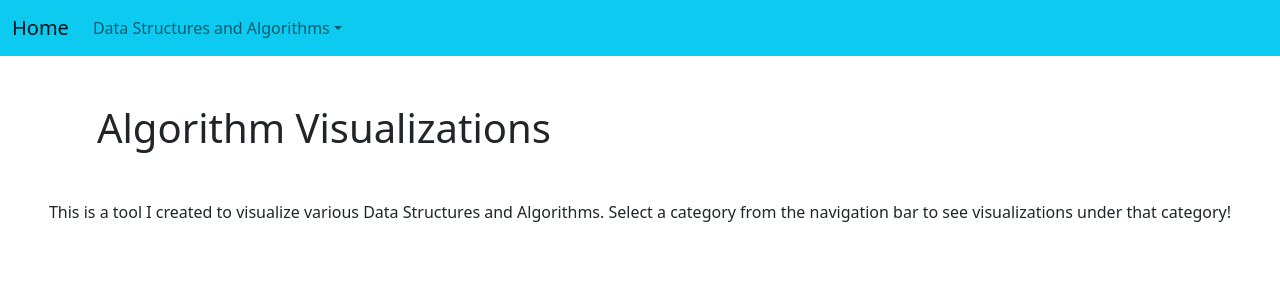
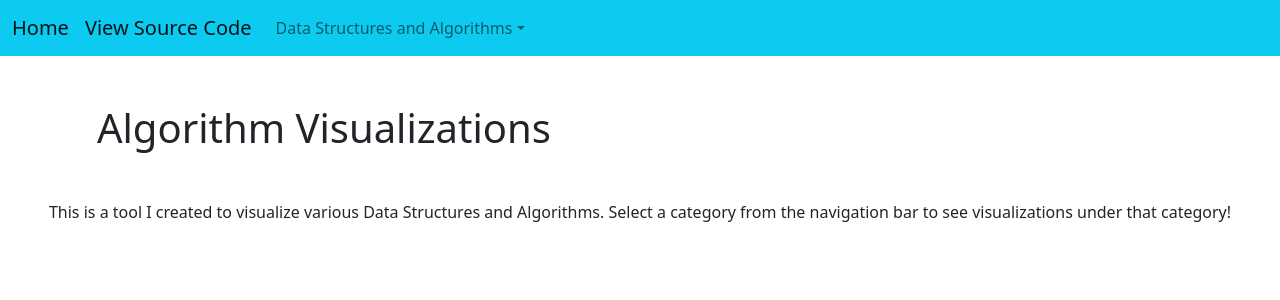
Before and after one commit to benjaminJohnson2204/Algorithm-Visualizations, a Next.js app: page / in a window 1280 px wide. Shown: the top 300 px of the page. Built offline with nearby package versions, Linux system fonts and the light colour scheme.

Commit message:
Add source code link

```diff
--- a/components/SiteHeader.tsx
+++ b/components/SiteHeader.tsx
@@ -90,6 +90,13 @@ const SiteHeader = () => {
         <Navbar.Toggle aria-controls='navbar' />
         <Navbar.Collapse id='navbar'>
           <Nav className='me-auto'>
+            <Navbar.Brand
+              href='https://github.com/benjaminJohnson2204/Algorithm-Visualizations'
+              rel='noopener noreferrer'
+              target='_blank'
+            >
+              View Source Code
+            </Navbar.Brand>
             {problems.map((topic, topicIndex) => (
               <NavDropdown
                 key={topicIndex}
```
